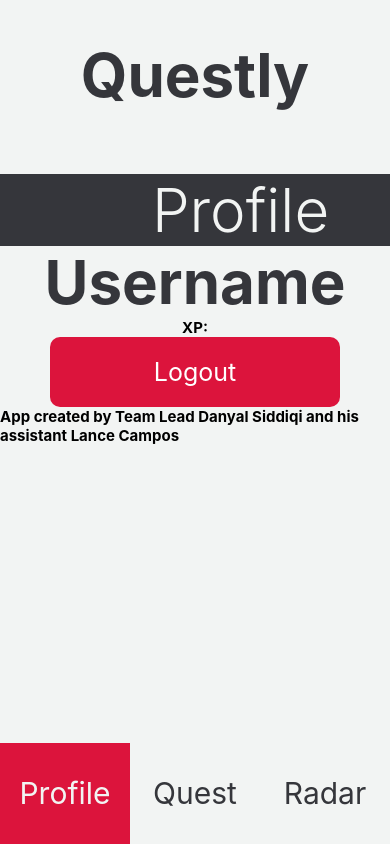
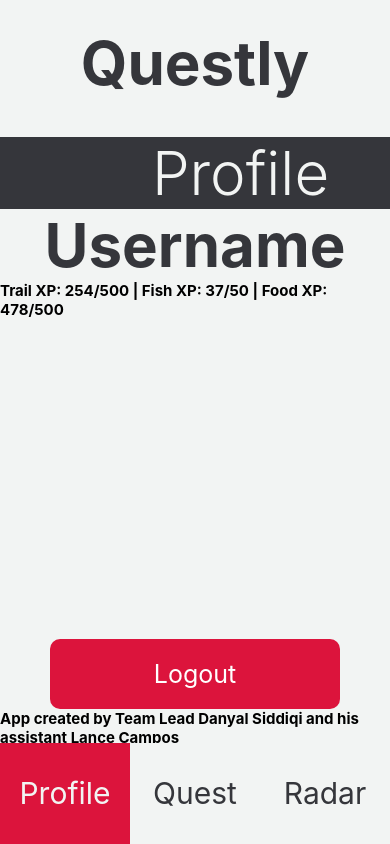
Before and after one commit to LanceCampos5302/Questly, a React Native app: screen /Profile in a window 390 px wide. Shown: the top 844 px of the page. Built offline with nearby package versions, Linux system fonts and the light colour scheme.

Commit message:
changed fitment on profilepage

```diff
--- a/components/ProfilePage.js
+++ b/components/ProfilePage.js
@@ -26,7 +26,7 @@
       <View style={styles.centeredTextContainer}>
       <Text style={styles.ProfileText}>         Profile</Text>
       <Text style={styles.logoText}>Username</Text>
-      <Text style={styles.text}>XP:</Text>
+      <Text style={styles.stat_text}>Trail XP: 254/500 | Fish XP: 37/50 | Food XP: 478/500</Text>
 
 
 
@@ -37,7 +37,7 @@
 
 
 
-      </View>
+      {/**/}</View>
 
       {/* Bottom Block */}
       <View style={styles.bottomBlock}></View>
@@ -54,11 +54,11 @@
   background: {
     width: '100%',
     height: '100%',
-    backgroundColor: globalStyles.popColor,
+    backgroundColor: globalStyles.primaryColor,
   },
   top: {
     width: '100%',
-    height: '16%',
+    height: '13%',
     backgroundColor: globalStyles.popColor,
     justifyContent: 'center',
     alignItems: 'center',
@@ -66,7 +66,7 @@
   centeredTextContainer: {
     width: '100%',
     height: '100%',
-    paddingTop: "10%",
+    paddingTop: "7%",
     alignItems: 'center', // Center horizontally
     JustifyContent: 'center',
 
@@ -97,7 +97,18 @@
     justifyContent: 'center',
     alignItems: 'center',
 
+
+
   },
+  stat_text: {
+    fontSize: 15,
+    fontWeight:'bold',
+    justifyContent: 'center',
+    alignItems: 'center',
+    marginBottom: 320,
+  },
+
+
   User_Text:{
     fontSize: 40,
     justifyContent: 'center',
@@ -106,11 +117,13 @@
   },
   logoText: {
     fontSize: 60,
+
     fontWeight: 'bold',
     color: globalStyles.secondaryColor,
     justifyContent: 'center',
     alignItems: 'center',
     //fontFamily:'serif',
+
 
   },
   User_Text: {
@@ -125,8 +138,9 @@
     fontSize: 60,
     fontWeight: '300',
     color: globalStyles.primaryColor,
-    paddingTop: "0%",
+    paddingBottom: "0%",
     width:'100%',
+    //marginBottom: 300,//moves username and login button etc down
     //justifyContent: 'center',
     //alignItems: 'center', // Center horizontally
     backgroundColor: globalStyles.secondaryColor,
```
